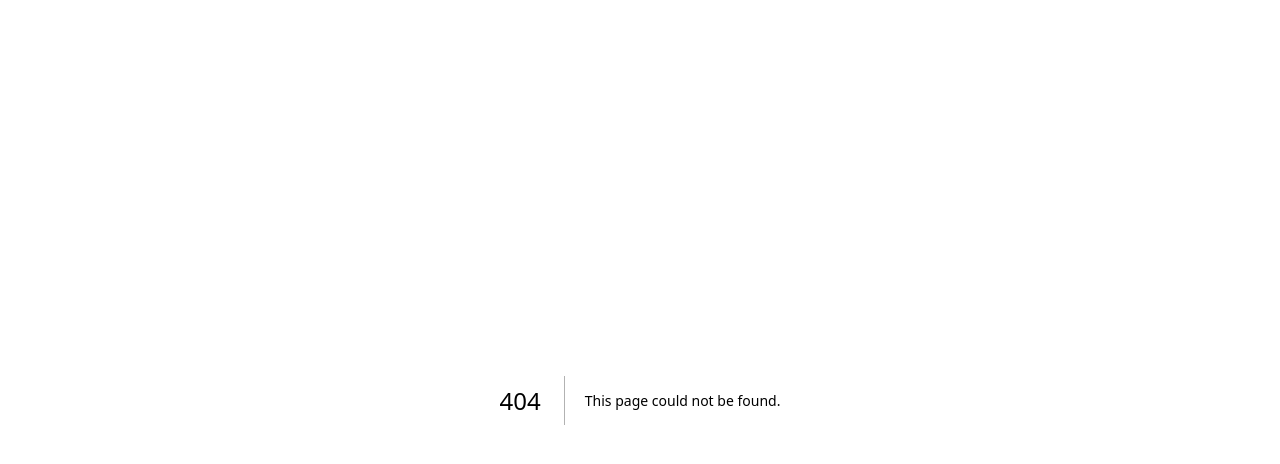
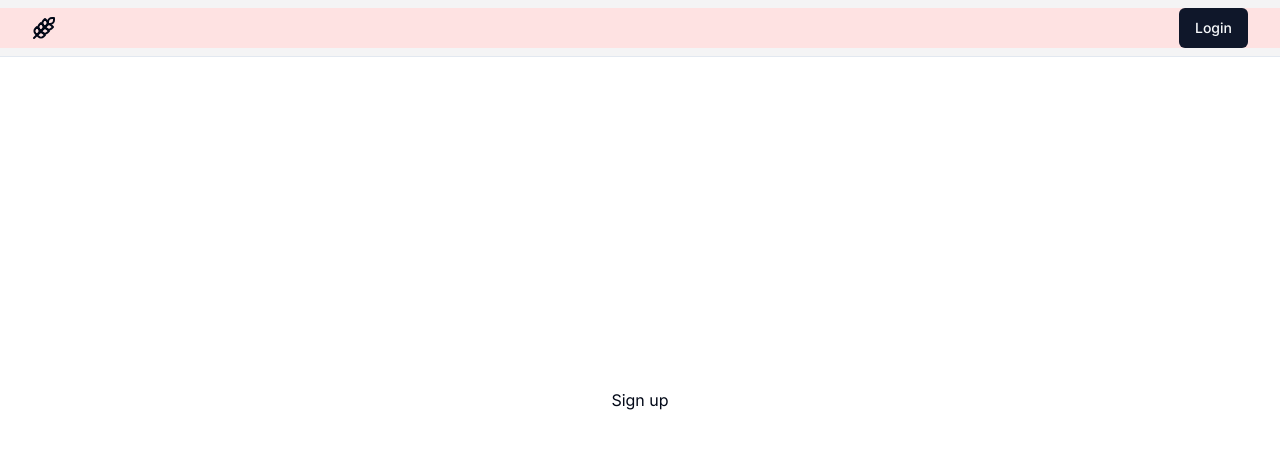
Before and after one commit to takahiromitsui/grocery-guide-frontend, a Next.js app: page /sign-up in a window 1280 px wide. Before the commit this address had no page. Shown: the top 464 px of the page. Built offline with nearby package versions, Linux system fonts and the light colour scheme.

Commit message:
feat: create signup and login pages

```diff
--- /dev/null
+++ b/src/app/(auth)/login/page.tsx
@@ -0,0 +1,3 @@
+export default function page() {
+	return <div>Login</div>;
+}
--- /dev/null
+++ b/src/app/(auth)/sign-up/page.tsx
@@ -0,0 +1,3 @@
+export default function page() {
+	return <div>Sign up</div>;
+}
--- a/src/app/layout.tsx
+++ b/src/app/layout.tsx
@@ -1,6 +1,7 @@
 import type { Metadata } from 'next';
 import { Inter } from 'next/font/google';
 import './globals.css';
+import Navbar from '@/components/Navbar';
 
 const inter = Inter({ subsets: ['latin'] });
 
@@ -17,6 +18,7 @@ export default function RootLayout({
 	return (
 		<html lang='en'>
 			<body className={inter.className}>
+				<Navbar />
 				<main className='h-screen flex flex-col justify-center items-center'>
 					{children}
 				</main>
--- a/src/app/page.tsx
+++ b/src/app/page.tsx
@@ -1,9 +1,6 @@
-import Navbar from '@/components/Navbar';
-
 export default function Home() {
 	return (
 		<>
-			<Navbar />
 			<h1 className='text-4xl'>Hello</h1>
 		</>
 	);
```
